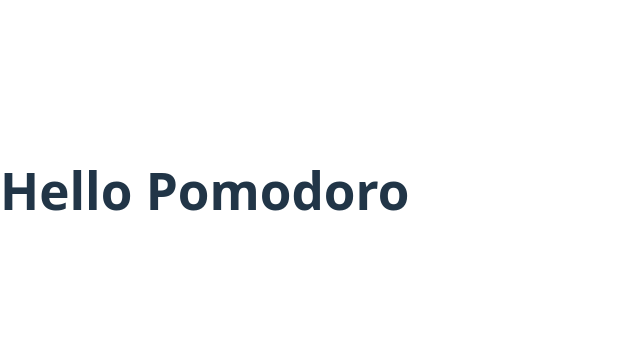
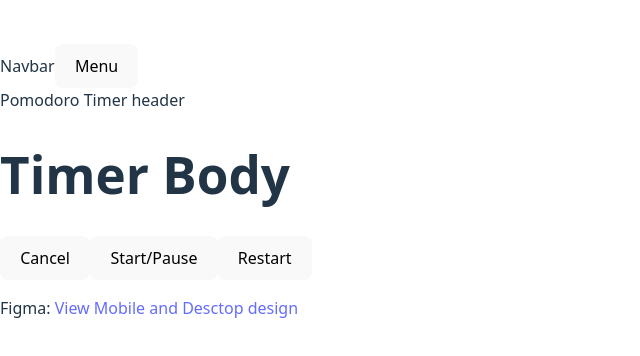
Before and after one commit to BasmalaMohamedd/my_pomodoro_timer, a React (Vite) app: page / in a window 1280 px wide. Shown: the part 210-566 px from the top of the page, without its empty margins (0-640 px from the left). Built offline with nearby package versions, Linux system fonts and the light colour scheme.

Commit message:
initial skeleton

```diff
--- a/src/App.jsx
+++ b/src/App.jsx
@@ -1,8 +1,13 @@
+import Navbar from "./components/Navbar"
+import HomePage from "./pages/HomePage"
 
 function App() {
 
   return (
-      <h1>Hello Pomodoro</h1>
+    <div>
+      <Navbar />
+      <HomePage />
+    </div>
   )
 }
 
--- /dev/null
+++ b/src/components/Header.jsx
@@ -0,0 +1,11 @@
+import React from 'react'
+
+const Header = () => {
+  return (
+    <div>
+      Pomodoro Timer header
+    </div>
+  )
+}
+
+export default Header
--- /dev/null
+++ b/src/components/Navbar.jsx
@@ -0,0 +1,12 @@
+import React from 'react'
+
+const Navbar = () => {
+  return (
+    <div>
+      Navbar
+      <button>Menu</button>
+    </div>
+  )
+}
+
+export default Navbar
--- /dev/null
+++ b/src/components/Timer.jsx
@@ -0,0 +1,14 @@
+import React from 'react'
+
+const Timer = () => {
+  return (
+    <div>
+      <h1>Timer Body</h1>
+      <button>Cancel</button>
+      <button>Start/Pause</button>
+      <button>Restart</button>
+    </div>
+  )
+}
+
+export default Timer
--- /dev/null
+++ b/src/pages/HomePage.jsx
@@ -0,0 +1,17 @@
+import React from 'react'
+import Header from '../components/Header'
+import Timer from '../components/Timer'
+
+const HomePage = () => {
+  return (
+    <div>
+      <Header />
+      <Timer />
+      <p>
+        Figma: <a href="https://www.figma.com/design/9ivq0ik74eDDixoEluNA7f/Untitled?node-id=0-1&p=f&t=TQhl8NFK8grWsRir-0">View Mobile and Desctop design</a>
+      </p>
+    </div>
+  )
+}
+
+export default HomePage
```
